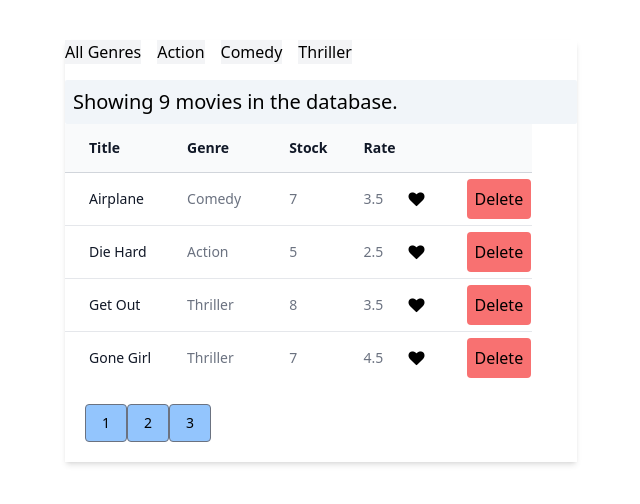
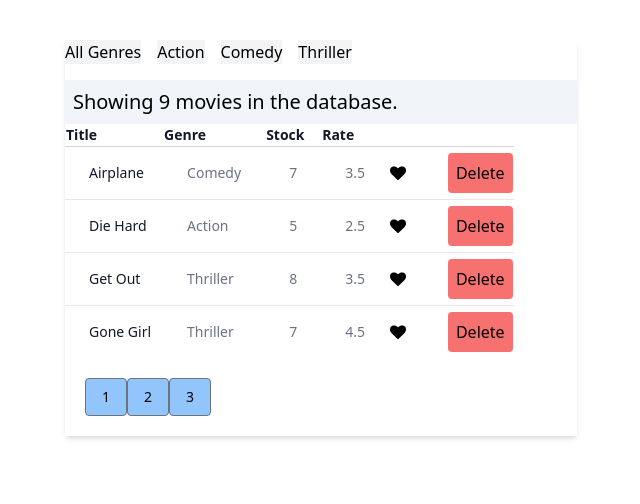
Before and after one commit to afghanelyas/React_Project, a React (Create React App) app: page / in a window 1280 px wide. Shown: the top 504 px of the page, without its empty margins (319-959 px from the left). Built offline with nearby package versions, Linux system fonts and the light colour scheme.

Commit message:
sovle the sorting extracting table header issues

```diff
--- a/src/component/moviesTables.jsx
+++ b/src/component/moviesTables.jsx
@@ -1,36 +1,27 @@
 import {React , Component} from 'react';
+import TableHeader from './common/tableHeader';
 import Like from './common/like';
-
 
 class MoviesTable extends Component {
 
-    raiseSort = path => {
-        const sortColumn = {...this.props.sortColumn};
-        if (sortColumn.path === path) {
-            sortColumn.order = sortColumn.order === "asc" ? "desc" : "asc";
-        }else{
-            sortColumn.path = path;
-            sortColumn.order = 'asc';
-        }
-        this.props.onSort(sortColumn);
-    }
+    columns = [
+        {path : "title" , label: "Title"},
+        {path : "genre.name" , label: "Genre"},
+        {path : "numberInStock" , label: "Stock"},
+        {path : "dailyRentalRate" , label: "Rate"},
+        {key: "like"},
+        {key: "delete"},
+    ]
+
     render() {
 
-    const {movies , onDelete , onLike } = this.props;
+    const {movies , onDelete , onLike  , onSort , sortColumn} = this.props;
 
     return (
         <table className=" divide-y  divide-gray-300">
 
-                <thead className="bg-gray-50">
-                    <tr>
-                        <th onClick={() => this.raiseSort("title")} scope="col" className="py-3.5 pl-4 pr-3 text-left text-sm font-semibold text-gray-900 sm:pl-6">Title</th>
-                        <th onClick={() => this.raiseSort("genre.name")} scope="col" className="py-3.5 pl-4 pr-3 text-left text-sm font-semibold text-gray-900 sm:pl-6">Genre</th>
-                        <th onClick={() => this.raiseSort("numberInStock")} scope="col" className="py-3.5 pl-4 pr-3 text-left text-sm font-semibold text-gray-900 sm:pl-6">Stock</th>
-                        <th onClick={() => this.raiseSort("dailyRentalRate")} scope="col" className="py-3.5 pl-4 pr-3 text-left text-sm font-semibold text-gray-900 sm:pl-6">Rate</th>
-                        <th></th>
-                        <th></th>
-                    </tr>
-                </thead>
+            <TableHeader columns={this.columns}  sortColumn={sortColumn} onSort={onSort} />
+
                 <tbody className="divide-y divide-gray-200 bg-white">
                     {movies.map(movie => (
                         <tr key={movie._id}>
```
